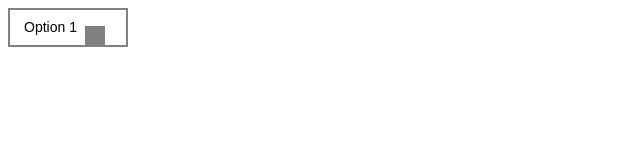
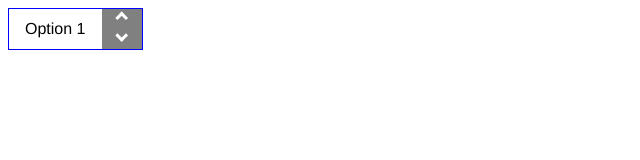
Before and after one commit to rlyons21/select-sandbox, a plain HTML site: page index.html in a window 1280 px wide. Shown: the whole page, without its empty margins (0-640 px from the left). Drawn offline with Linux system fonts and the light colour scheme.

Commit message:
appearance is close, but cant view options

```diff
--- a/index.html
+++ b/index.html
@@ -14,10 +14,15 @@
 		<option>Option 3</option>
 	</select>
 
+	<div class="arrows">
+		<i class="arr-up"></i><br>
+		<i class="arr-down"></i>
+	</div>
 
 </div>
 
 
 
+
 </body>
 </html>
--- a/style.css
+++ b/style.css
@@ -1,32 +1,38 @@
-
+.container{
+  display:flex;
+  width: 150px;
+}
 
 select {
+  position: relative;
+  z-index: -10;
 
   /* make arrow and background */
 
-  background: linear-gradient(to right, grey, grey);
+  background:
+    linear-gradient(45deg, transparent 50%, grey 50%),
+    linear-gradient(135deg, grey 50%, transparent 50%),
+    linear-gradient(to right, grey, grey);
   background-position:
     calc(100% - 21px) calc(1em + 2px),
     calc(100% - 16px) calc(1em + 2px),
     100% 0;
   background-size:
-    20px 20px,
-    20px 20px,
+    5px 5px,
+    5px 5px,
     2.5em 2.5em;
   background-repeat: no-repeat;
 
   /* styling and reset */
 
-  border: 2px solid grey;
-  font-family:Arial;
-  font-size:14px;
+  border: thin solid blue;
+  font: 300 1em/100% "Helvetica Neue", Arial, sans-serif;
   line-height: 1.5em;
   padding: 0.5em 3.5em 0.5em 1em;
-  outline: 0;
 
   /* reset */
 
-  border-radius: 4;
+  border-radius: 0;
   margin: 0;
   -webkit-box-sizing: border-box;
   -moz-box-sizing: border-box;
@@ -34,3 +40,21 @@ select {
   -webkit-appearance:none;
   -moz-appearance:none;
 }
+
+.arrows{
+  position: absolute;
+  left:117px;
+  z-index: 10;
+}
+
+/* RESPONSIVE ARROWS */
+[class^=arr-]{
+  background-color: grey;
+  border:       solid white;
+  border-width: 0 .2em .2em 0;
+  display:      inline-block;
+  padding:      .20em;
+}
+
+.arr-up    {transform:rotate(-135deg); -webkit-transform:rotate(-135deg);}
+.arr-down  {transform:rotate(45deg);   -webkit-transform:rotate(45deg);}
```
Also changed, not shown: select_arrows.png (added), 1 other file.
